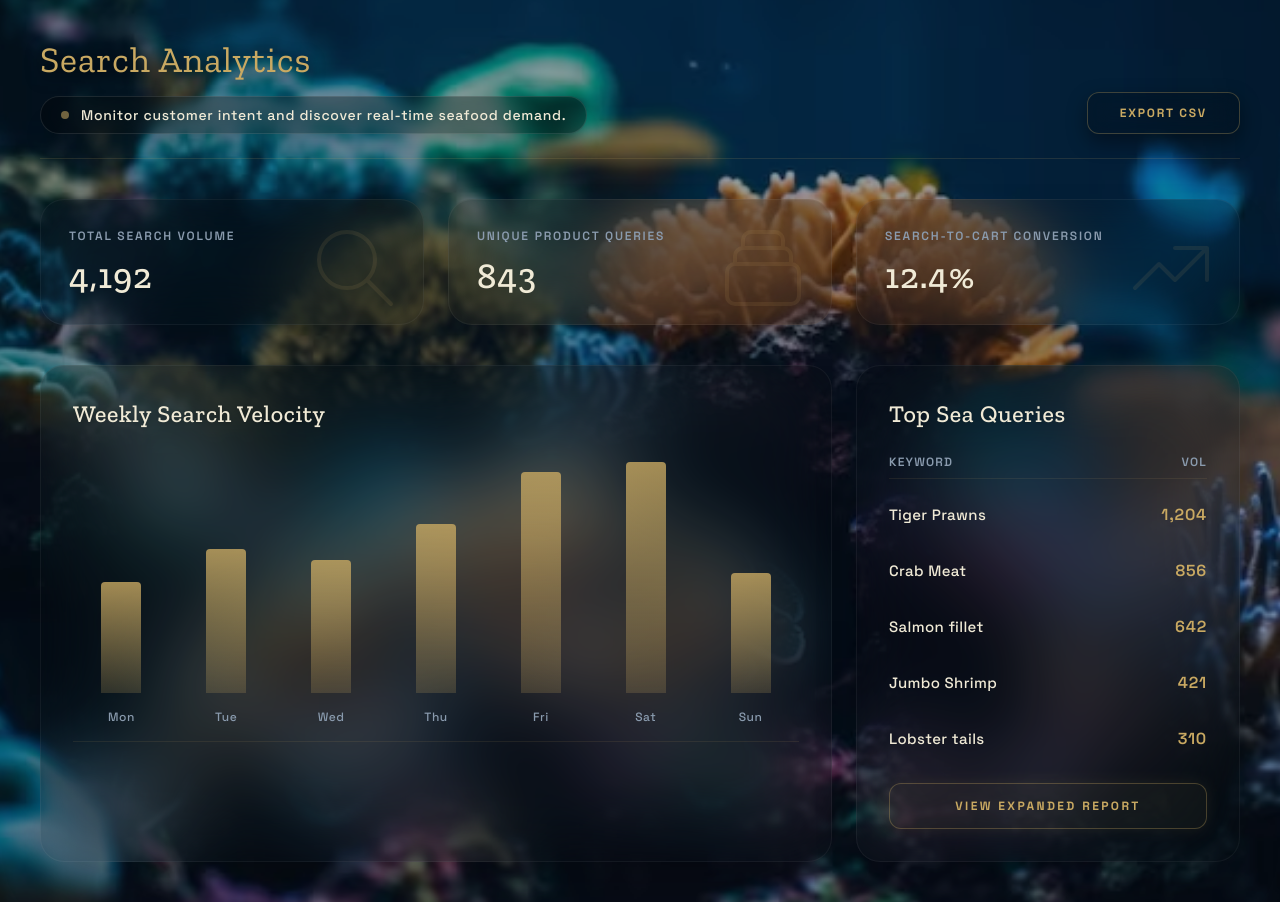
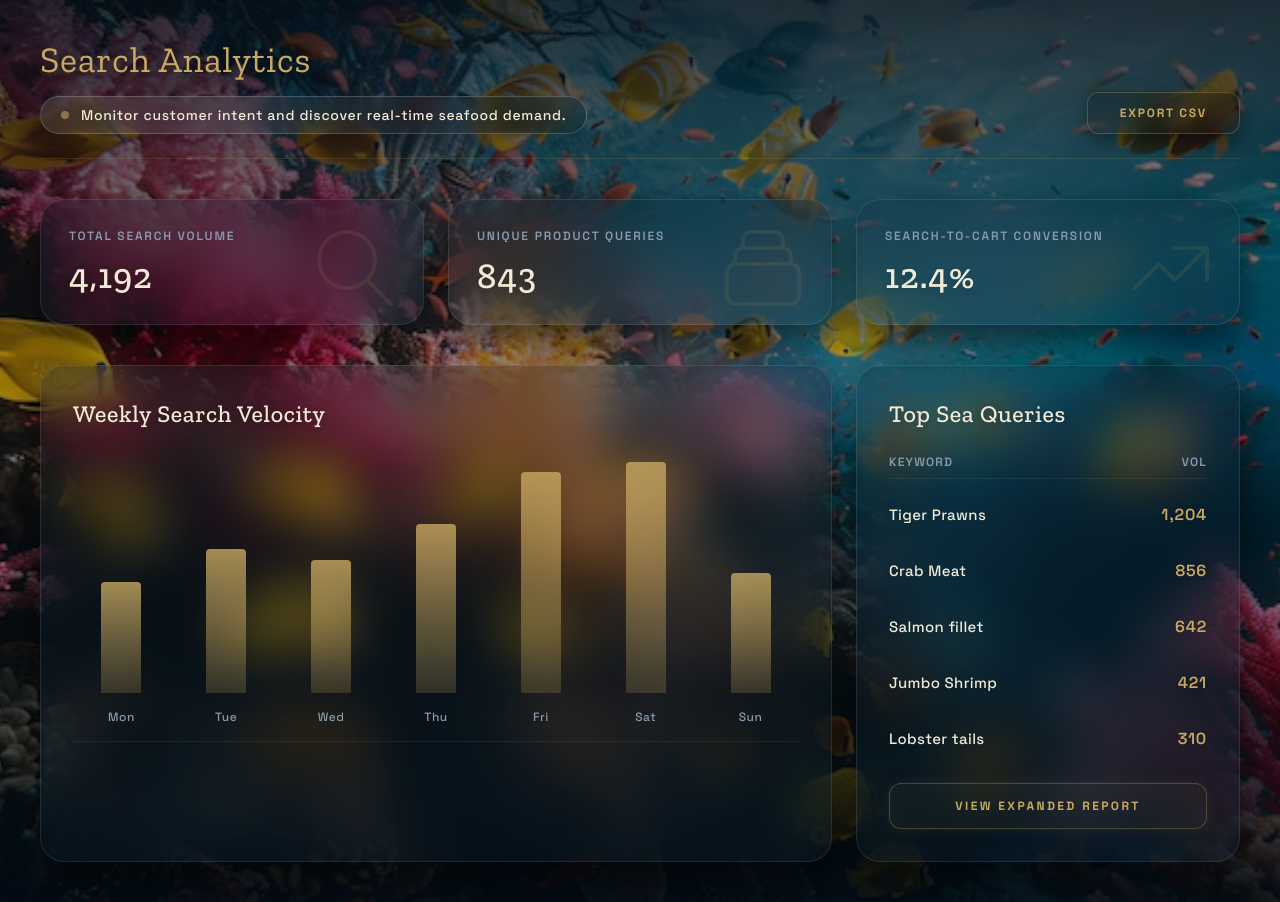
Before and after one commit to AlgorithSage/Wave-Of-bengal, a Next.js app in the folder frontend/: page /admin/analytics in a window 1280 px wide. Built offline with nearby package versions, Linux system fonts and the light colour scheme; no server answers; a web font is replaced by a local one.

Commit message:
Changed the Background of the Analytics Page

```diff
--- a/frontend/src/app/(admin)/admin/analytics/page.jsx
+++ b/frontend/src/app/(admin)/admin/analytics/page.jsx
@@ -33,7 +33,7 @@ const StatCard = ({ title, value, icon, delay }) => (
     initial={{ opacity: 0, y: 30 }}
     animate={{ opacity: 1, y: 0 }}
     transition={{ delay, duration: 0.6, ease: [0.16, 1, 0.3, 1] }}
-    className="bg-black/10 backdrop-blur-2xl border border-white/5 hover:bg-black/20 hover:border-[#c9a962]/20 rounded-3xl p-7 shadow-2xl relative overflow-hidden group transition-all duration-500"
+    className="bg-[#0a1f2e]/30 backdrop-blur-[24px] border border-white/10 hover:border-white/30 hover:bg-[#0a1f2e]/40 rounded-3xl p-7 shadow-[0_16px_40px_rgba(0,0,0,0.6)] relative overflow-hidden group transition-all duration-500"
   >
     <div className="absolute top-0 right-0 p-5 opacity-10 group-hover:opacity-30 transition-opacity duration-500 text-[#c9a962]">
       {icon}
@@ -109,15 +109,15 @@ export default function SearchAnalyticsAdmin() {
       {/* Immersive Ocean Background */}
       <div className="absolute inset-0 z-0">
         <Image
-          src="/images/bg/Underwater Image 5.jpeg.avif"
+          src="/images/bg/Underwater Image 4.jpeg"
           alt="Underwater Ocean Background"
           fill
           className="object-cover object-center scale-105"
           priority
           unoptimized
         />
-        {/* Lighter, strictly color-based overlay to let the image shine completely through without blurring */}
-        <div className="absolute inset-0 bg-[#06111a]/40" />
+        {/* Crystal clear edge vignette. Center is completely pristine, unleashing the full vibrant coral reef! */}
+        <div className="absolute inset-0 bg-gradient-to-b from-[#020b14]/80 via-[#020b14]/10 to-[#020b14]/90" />
       </div>
 
       {/* Main Content Pane */}
@@ -131,7 +131,7 @@ export default function SearchAnalyticsAdmin() {
         >
           <div>
             <h1 className="text-4xl text-[#c9a962] font-heading font-light tracking-wide mb-4 drop-shadow-[0_4px_8px_rgba(0,0,0,0.8)]">Search Analytics</h1>
-            <div className="inline-flex items-center bg-black/30 backdrop-blur-md border border-white/10 rounded-full px-5 py-2 shadow-xl">
+            <div className="inline-flex items-center bg-gradient-to-r from-white/10 to-[#0a1f2e]/40 backdrop-blur-md border border-white/20 rounded-full px-5 py-2 shadow-xl">
               <span className="w-2 h-2 rounded-full bg-[#c9a962] animate-pulse mr-3"></span>
               <p className="text-[#f0ead6] text-sm tracking-wider font-medium drop-shadow-md">Monitor customer intent and discover real-time seafood demand.</p>
             </div>
@@ -163,7 +163,7 @@ export default function SearchAnalyticsAdmin() {
            initial={{ opacity: 0, scale: 0.95, y: 20 }}
            animate={{ opacity: 1, scale: 1, y: 0 }}
            transition={{ delay: 0.4, duration: 0.6, ease: [0.16, 1, 0.3, 1] }}
-           className="lg:col-span-2 bg-black/10 backdrop-blur-2xl border border-white/5 rounded-3xl p-8 shadow-2xl"
+           className="lg:col-span-2 bg-[#0a1f2e]/30 backdrop-blur-[24px] border border-white/10 rounded-3xl p-8 shadow-[0_16px_40px_rgba(0,0,0,0.6)]"
         >
           <h3 className="text-[#f0ead6] font-heading text-2xl font-medium tracking-wide mb-8 drop-shadow-sm">Weekly Search Velocity</h3>
 
@@ -196,7 +196,7 @@ export default function SearchAnalyticsAdmin() {
            initial={{ opacity: 0, x: 20, y: 20 }}
            animate={{ opacity: 1, x: 0, y: 0 }}
            transition={{ delay: 0.5, duration: 0.6, ease: [0.16, 1, 0.3, 1] }}
-           className="bg-black/10 backdrop-blur-2xl border border-white/5 rounded-3xl p-8 shadow-2xl overflow-hidden flex flex-col justify-between"
+           className="bg-[#0a1f2e]/30 backdrop-blur-[24px] border border-white/10 rounded-3xl p-8 shadow-[0_16px_40px_rgba(0,0,0,0.6)] overflow-hidden flex flex-col justify-between"
         >
           <div>
             <h3 className="text-[#f0ead6] font-heading text-2xl font-medium tracking-wide mb-6 drop-shadow-sm">Top Sea Queries</h3>
```
Also changed, not shown: frontend/public/images/bg/Underwater Image 4.jpeg (added), frontend/public/images/bg/Underwater Image 5.jpeg.avif (deleted).
